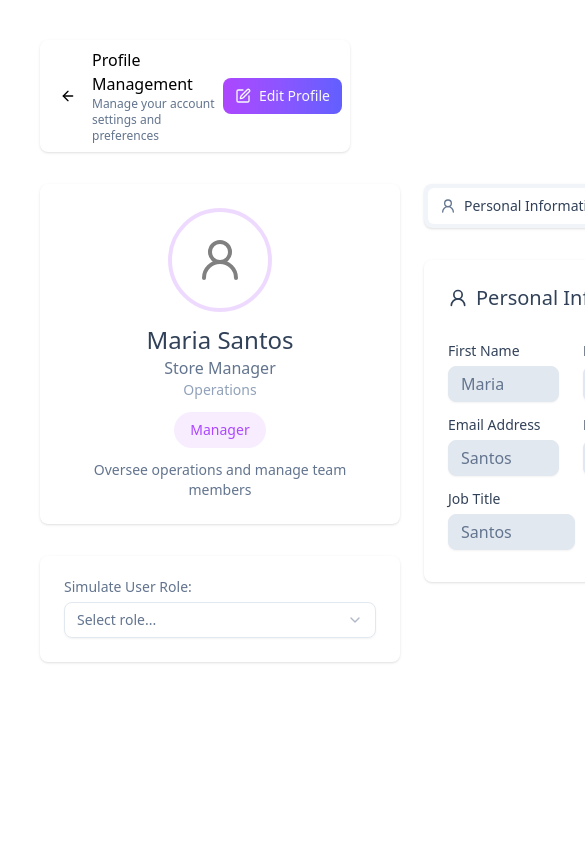
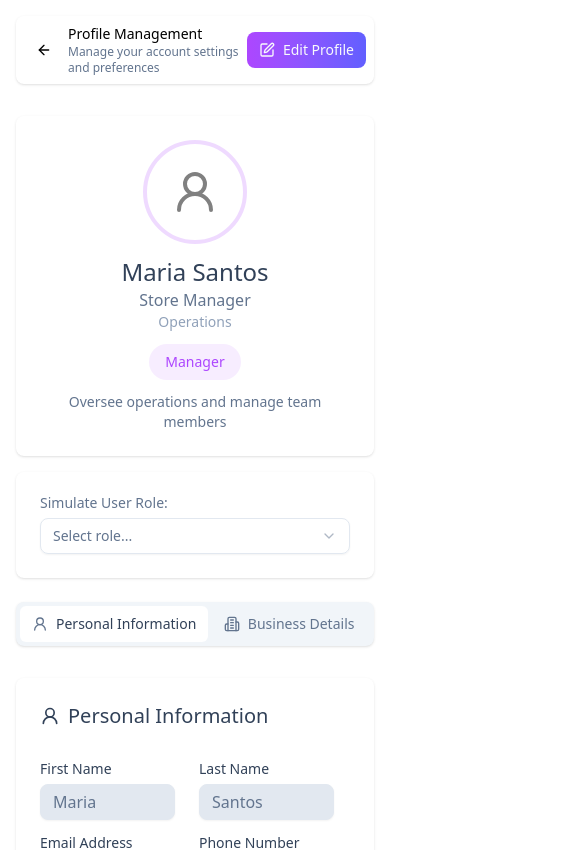
Before and after one commit to cpe-coder/codevenience, a Next.js app: page /profile in a window 390 px wide. Shown: the top 850 px of the page, 585 px wide, since content can reach past the window. Built offline with nearby package versions, Linux system fonts and the light colour scheme.

Commit message:
upadte profile responsiveness

```diff
--- a/app/(base)/profile/page.tsx
+++ b/app/(base)/profile/page.tsx
@@ -19,14 +19,14 @@ export default function Profile() {
 		"personalInfo" | "businessDetails"
 	>("personalInfo");
 	return (
-		<div className="flex flex-col w-full h-full  p-10 justify-center space-y-8">
+		<div className="flex flex-col w-full h-full p-4 md:p-8 lg:p-10 justify-center space-y-8">
 			<div className="shadow p-2 rounded-md flex gap-2 items-center justify-between">
 				<div className="flex items-center gap-1">
 					<Button className="bg-transparent border-0 hover:bg-slate-200 hover:cursor-pointer">
 						<ArrowLeft color="black" />
 					</Button>
 					<div>
-						<h1 className="text-black font-medium text-xls">
+						<h1 className="text-black font-medium text-sm md:text-md lg:text-xl">
 							Profile Management
 						</h1>
 						<p className="text-xs font-medium text-slate-500">
@@ -41,9 +41,9 @@ export default function Profile() {
 					</Button>
 				</div>
 			</div>
-			<div className="flex space-x-6">
-				<div className="space-y-8">
-					<div className="flex flex-col space-y-3 justify-center text-center shadow rounded-md w-90 p-6">
+			<div className="flex flex-col md:flex-row lg:flex-row space-x-6 pb-10 md:pb-6">
+				<div className="space-y-4 md:space-y-8 lg:space-y-8 pb-6 md:pb-4 w-full md:w-auto lg:w-auto">
+					<div className="flex flex-col space-y-3 justify-center text-center shadow rounded-md w-full md:w-90 lg:w-90 p-6">
 						<div className="flex-1 items-center justify-center p-6 border-4 border-purple-500/20 self-center rounded-full">
 							<UserRound className="w-12 h-12" color="gray" />
 						</div>
@@ -65,7 +65,7 @@ export default function Profile() {
 							Oversee operations and manage team members
 						</p>
 					</div>
-					<div className="flex space-y-2 flex-col justify-center text-center shadow rounded-md w-90 p-6">
+					<div className="flex space-y-2 flex-col justify-center text-center shadow rounded-md w-full md:w-90 lg:w-90 p-6">
 						<Label className="text-slate-500">Simulate User Role:</Label>
 						<Select>
 							<SelectTrigger className="w-full">
```
